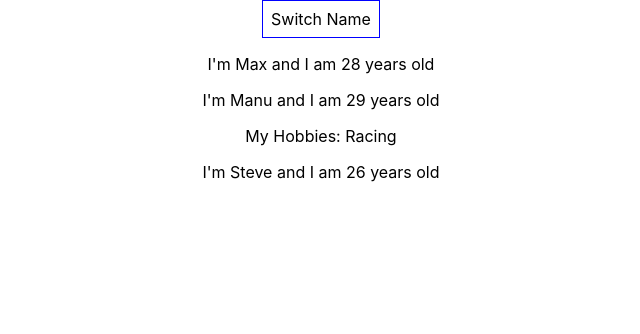
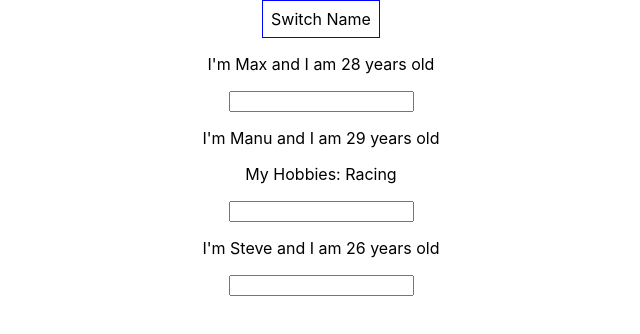
Before and after one commit to kamalyadav11/React-concepts, a React (Create React App) app: page / in a window 1280 px wide. Shown: the top 334 px of the page, without its empty margins (319-959 px from the left). Built offline with nearby package versions, Linux system fonts and the light colour scheme.

Commit message:
Added namechange handler through input

```diff
--- a/src/App.js
+++ b/src/App.js
@@ -55,8 +55,8 @@ class App extends Component {
         <Person
           name={this.state.persons[1].name}
           age={this.state.persons[1].age}
-          click={() => this.switchNameHandler("Kamal")}
-          // changed={() => this.nameChangeHandler("Mukul")}
+          click={this.switchNameHandler.bind(this, "Kamal")}
+          changed={this.nameChangeHandler}
         >
           My Hobbies: Racing
         </Person>
--- a/src/Person/Person.js
+++ b/src/Person/Person.js
@@ -6,7 +6,8 @@ const Person = props => {
       <p onClick={props.click}>
         I'm {props.name} and I am {props.age} years old
       </p>
-      <p onClick={props.changed}>{props.children}</p>
+      <p>{props.children}</p>
+      <input onChange={props.changed} />
     </div>
   );
 };
```
